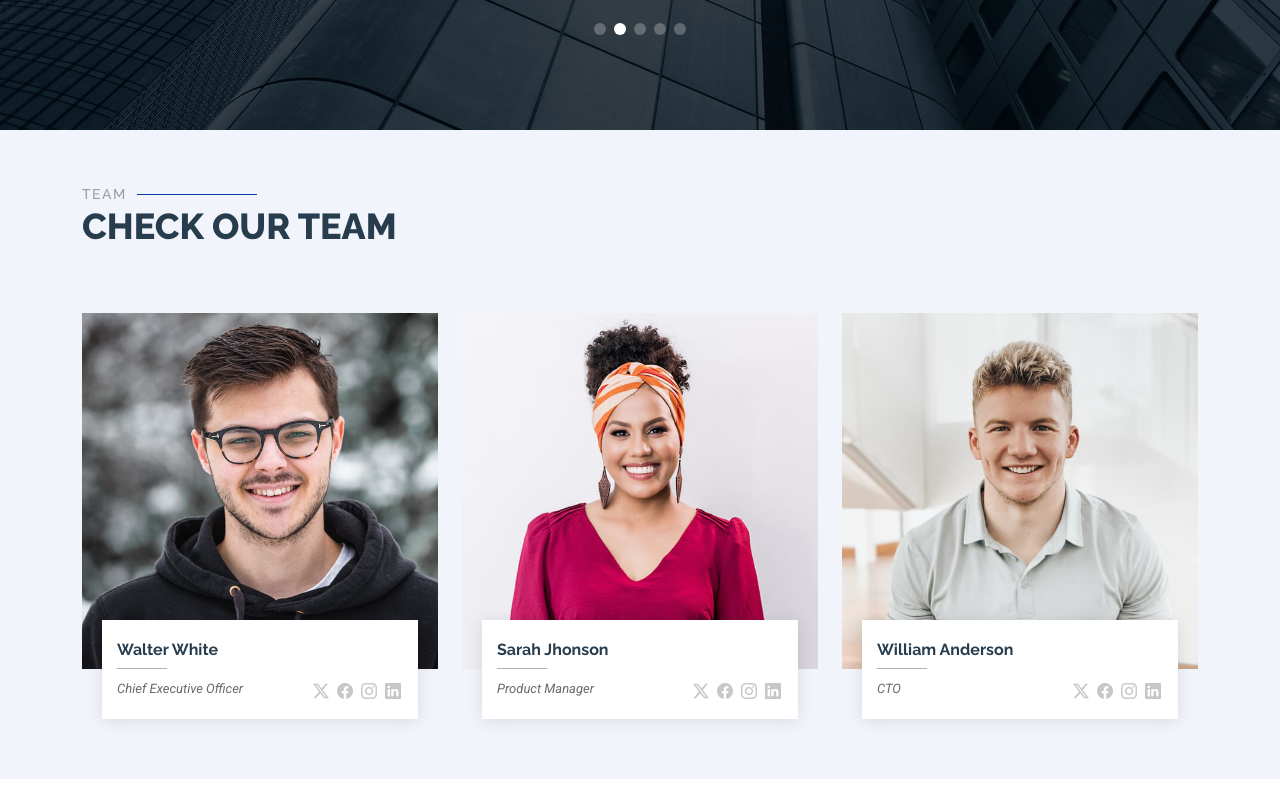
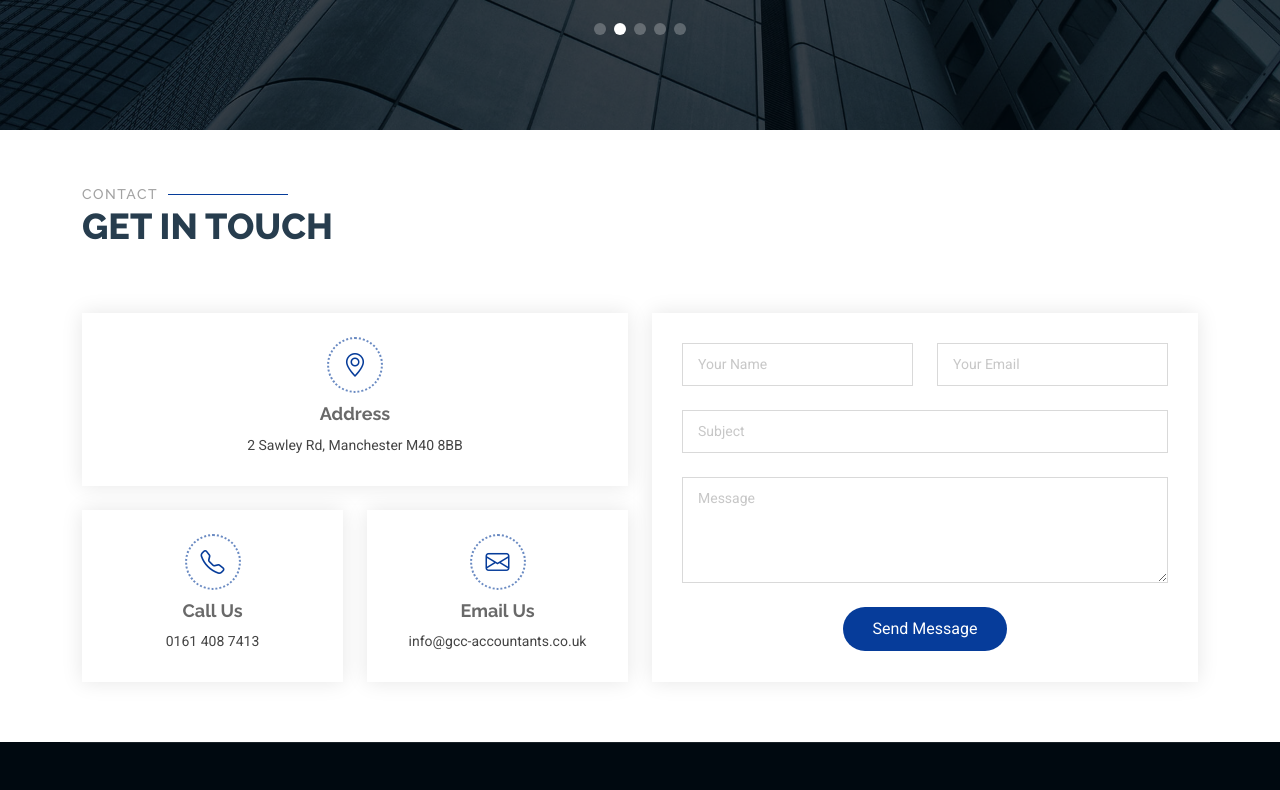
Before and after one commit to acquaye123/Gcc-Accountants, a plain HTML site: page Dewi/index.html in a window 1280 px wide. Shown: the part 3901-4691 px from the top of the page. Drawn offline with Linux system fonts and the light colour scheme.

Commit message:
Update index.html

```diff
--- a/Dewi/index.html
+++ b/Dewi/index.html
@@ -484,77 +484,6 @@
 
 </section><!-- /Testimonials Section -->
 
-
-
-
-
-    <!-- Team Section -->
-    <section id="team" class="team section light-background">
-
-      <!-- Section Title -->
-      <div class="container section-title" data-aos="fade-up">
-        <h2>Team</h2>
-        <p>CHECK OUR TEAM</p>
-      </div><!-- End Section Title -->
-
-      <div class="container">
-
-        <div class="row gy-5">
-
-          <div class="col-lg-4 col-md-6" data-aos="fade-up" data-aos-delay="100">
-            <div class="member">
-              <div class="pic"><img src="assets/img/team/team-1.jpg" class="img-fluid" alt=""></div>
-              <div class="member-info">
-                <h4>Walter White</h4>
-                <span>Chief Executive Officer</span>
-                <div class="social">
-                  <a href=""><i class="bi bi-twitter-x"></i></a>
-                  <a href=""><i class="bi bi-facebook"></i></a>
-                  <a href=""><i class="bi bi-instagram"></i></a>
-                  <a href=""><i class="bi bi-linkedin"></i></a>
-                </div>
-              </div>
-            </div>
-          </div><!-- End Team Member -->
-
-          <div class="col-lg-4 col-md-6" data-aos="fade-up" data-aos-delay="200">
-            <div class="member">
-              <div class="pic"><img src="assets/img/team/team-2.jpg" class="img-fluid" alt=""></div>
-              <div class="member-info">
-                <h4>Sarah Jhonson</h4>
-                <span>Product Manager</span>
-                <div class="social">
-                  <a href=""><i class="bi bi-twitter-x"></i></a>
-                  <a href=""><i class="bi bi-facebook"></i></a>
-                  <a href=""><i class="bi bi-instagram"></i></a>
-                  <a href=""><i class="bi bi-linkedin"></i></a>
-                </div>
-              </div>
-            </div>
-          </div><!-- End Team Member -->
-
-          <div class="col-lg-4 col-md-6" data-aos="fade-up" data-aos-delay="300">
-            <div class="member">
-              <div class="pic"><img src="assets/img/team/team-3.jpg" class="img-fluid" alt=""></div>
-              <div class="member-info">
-                <h4>William Anderson</h4>
-                <span>CTO</span>
-                <div class="social">
-                  <a href=""><i class="bi bi-twitter-x"></i></a>
-                  <a href=""><i class="bi bi-facebook"></i></a>
-                  <a href=""><i class="bi bi-instagram"></i></a>
-                  <a href=""><i class="bi bi-linkedin"></i></a>
-                </div>
-              </div>
-            </div>
-          </div><!-- End Team Member -->
-
-        </div>
-
-      </div>
-
-    </section><!-- /Team Section -->
-
     <!-- Contact Section -->
     <section id="contact" class="contact section">
 
```
